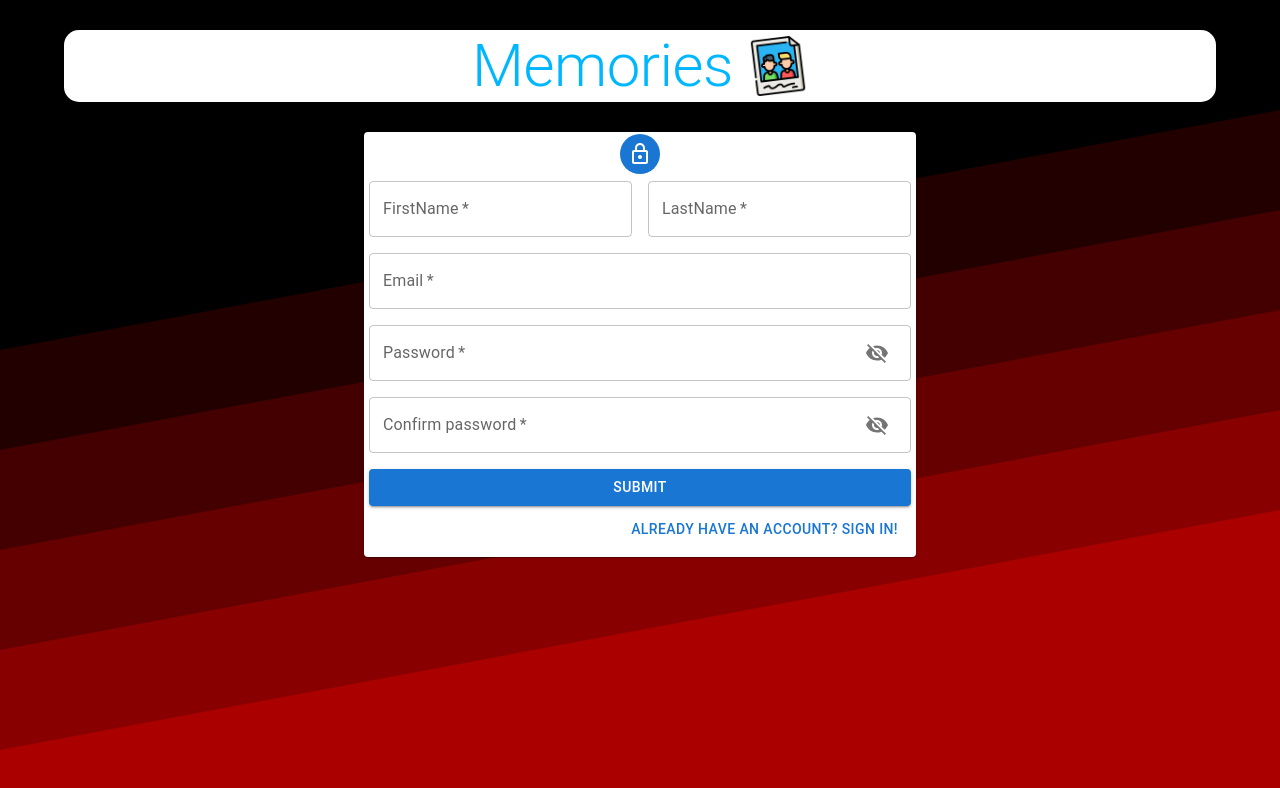
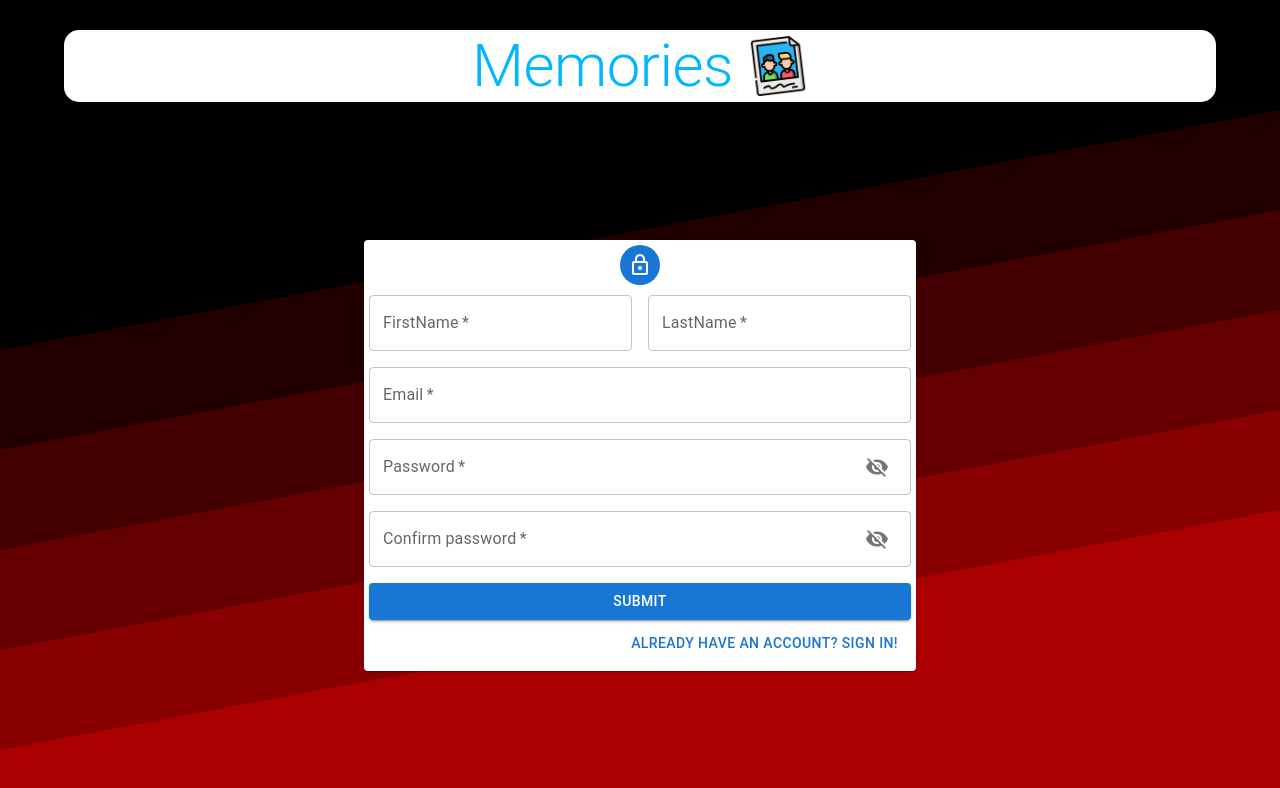
Before and after one commit to AlexeyTuzov/memories, a React (Create React App) app in the folder client/: page /auth in a window 1280 px wide. Shown: the top 788 px of the page. Built offline with nearby package versions, Linux system fonts and the light colour scheme.

Commit message:
Sign In state extraction from AuthCard component

```diff
--- a/client/src/components/AuthCard/AuthCard.tsx
+++ b/client/src/components/AuthCard/AuthCard.tsx
@@ -1,6 +1,6 @@
-import { Box, Grid, Paper, Typography, Button, TextField, Avatar, Container } from '@mui/material';
+import { Box, Grid, Paper, Button, Avatar, Container } from '@mui/material';
 import { LockOutlined } from '@mui/icons-material';
-import React, { FC, useState } from 'react';
+import React, { FC, SetStateAction, useState } from 'react';
 import { IUser } from '../../../../server/src/models/user';
 import Input from './Input';
 import { userInputs } from './AuthWrap';
@@ -10,33 +10,25 @@ interface AuthCardProps {
     handleInput: (e: React.ChangeEvent<HTMLInputElement>) => void;
     userData: IUser;
     confirmPassword: string;
+    isSignIn: boolean;
+    switchSignMode: () => void;
 }
 
 const AuthCard: FC<AuthCardProps> = (props) => {
-
-    const [isSignIn, setIsSignIn] = useState<boolean>(false);
-
-    const switchSignMode = () => {
-        setIsSignIn(prevSignState => !prevSignState);
-    }
 
     return (
         <Container
             component='main'
             maxWidth='sm'
-            sx={{
-                display: 'flex',
-                flexDirection: 'column',
-                alignItems: 'center'
-            }}
         >
             <Paper sx={{
                 display: 'flex',
                 flexDirection: 'column',
-                alignItems: 'center'
+                alignItems: 'center',
+                marginTop: '25%'
             }}
             >
-                <Avatar sx={{ margin: '2px', bgcolor: 'primary.main' }}>
+                <Avatar sx={{ margin: '5px', bgcolor: 'primary.main' }}>
                     <LockOutlined />
                 </Avatar>
                 <Box
@@ -51,6 +43,8 @@ const AuthCard: FC<AuthCardProps> = (props) => {
                     }}
                 >
                     <Grid container spacing={2} >
+                        {!props.isSignIn &&
+                            <>
                                 <Input value={props.userData.userFirstName}
                                     half
                                     name={userInputs.userFirstName}
@@ -64,6 +58,8 @@ const AuthCard: FC<AuthCardProps> = (props) => {
                                     label='LastName'
                                     type='text'
                                     handleInput={props.handleInput} />
+                            </>
+                        }
 
                         <Input value={props.userData.userEmail}
                             name={userInputs.userEmail}
@@ -76,11 +72,14 @@ const AuthCard: FC<AuthCardProps> = (props) => {
                             label='Password'
                             type='password'
                             handleInput={props.handleInput} />
-                        <Input value={props.confirmPassword}
+
+                        {!props.isSignIn && <Input value={props.confirmPassword}
                             name={userInputs.userConfirmPassword}
                             label='Confirm password'
                             type='password'
                             handleInput={props.handleInput} />
+                        }
+
                         <Grid item xs={12}>
                             <Button fullWidth color='primary' type='submit' variant='contained'>
                                 Submit
@@ -88,8 +87,8 @@ const AuthCard: FC<AuthCardProps> = (props) => {
                         </Grid>
                         <Grid container justifyContent='flex-end' margin='5px'>
                             <Grid item>
-                                <Button onClick={switchSignMode}>
-                                    {isSignIn ? 'Don\'t have an account? Sign Up!' : 'Already have an account? Sign In!'}
+                                <Button onClick={props.switchSignMode}>
+                                    {props.isSignIn ? 'Don\'t have an account? Sign Up!' : 'Already have an account? Sign In!'}
                                 </Button>
                             </Grid>
                         </Grid>
--- a/client/src/components/AuthCard/AuthWrap.tsx
+++ b/client/src/components/AuthCard/AuthWrap.tsx
@@ -25,6 +25,13 @@ const AuthWrap: FC = () => {
     const [userData, setUserData] = useState<IUser>(blankUser);
     const [confirmPassword, setConfirmPassword] = useState<string>('');
 
+    const [isSignIn, setIsSignIn] = useState<boolean>(false);
+
+    const switchSignMode = () => {
+        setIsSignIn( (prevSignState) => !prevSignState);
+    }
+
+
     const handleSubmit = (e: React.FormEvent) => {
         e.preventDefault();
     }
@@ -45,7 +52,9 @@ const AuthWrap: FC = () => {
             handleSubmit={handleSubmit}
             handleInput={handleInput}
             userData={userData}
-            confirmPassword={confirmPassword} />
+            confirmPassword={confirmPassword}
+            isSignIn={isSignIn}
+            switchSignMode={switchSignMode} />
     );
 }
 
```
Lines whose indentation alone changed are shown as unchanged.
